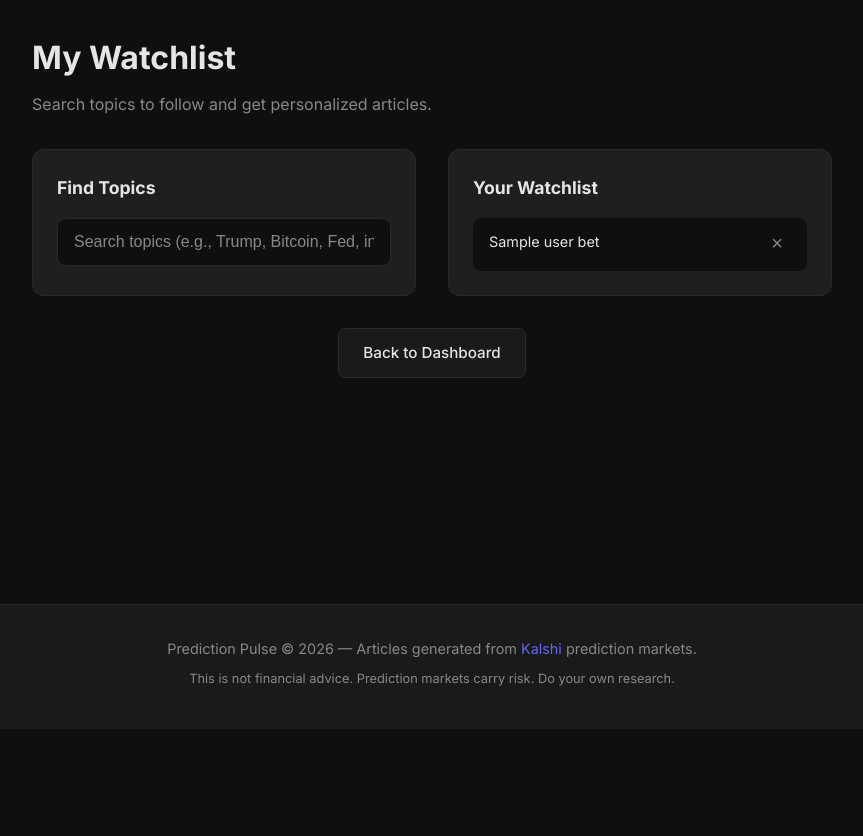
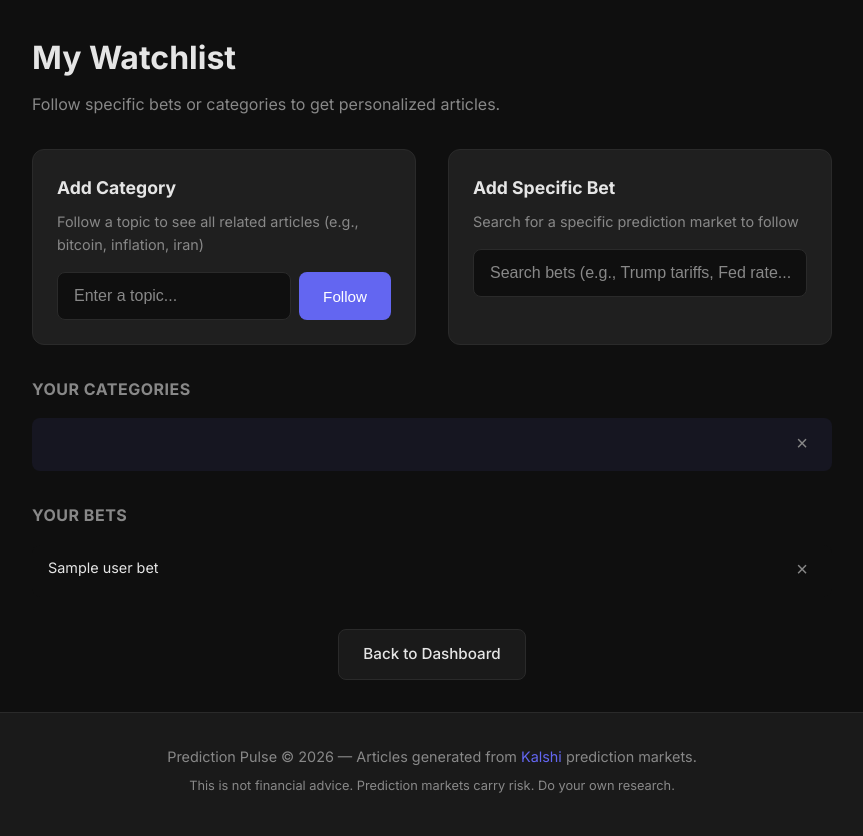
Before and after one commit to squireaintready/kalshi-news, a Flask app: page /watchlist in a window 1280 px wide. Shown: the part 71-907 px from the top of the page, without its empty margins (208-1071 px from the left). Before the commit the page ends 757 px from the top, so only its background shows below. Run offline with Flask 3, Linux system fonts and the light colour scheme; a user stored in the database is signed in; a database or web service that is not in the repository returns one stand-in record (values such as "Sample title"); some libraries are stand-ins or nearby versions.

Commit message:
Add category following + specific bet tracking
Two ways to follow:
1. Categories - just type a keyword (bitcoin, iran, powell)
   - Matches any article with that word in title
   - No API lookup needed
2. Specific bets - search and add exact markets

Dashboard:
- Shows articles matching categories OR specific bets
- Visual distinction between category tags and bet tags

Database:
- New user_categories table for keywords
- Categories stored as lowercase for matching

Co-Authored-By: Claude Opus 4.5 <noreply@anthropic.com>

```diff
--- a/app.py
+++ b/app.py
@@ -230,21 +230,39 @@ def dashboard():
     cache = get_cache()
     user_manager = get_user_manager()
 
-    # Get user's bets
+    # Get user's bets and categories
     user_bets = user_manager.get_user_bets(current_user.id)
+    categories = user_manager.get_user_categories(current_user.id)
     bet_tickers = [bet['market_ticker'] for bet in user_bets]
 
     # Get all articles
     all_articles = cache.get_all_articles()
 
-    # Filter articles related to user's bets
-    my_articles = [
-        a for a in all_articles
-        if a.get('market_ticker') in bet_tickers
-    ]
+    # Filter articles matching user's bets OR categories
+    my_articles = []
+    seen_ids = set()
+
+    for article in all_articles:
+        if article.get('id') in seen_ids:
+            continue
+
+        # Match by ticker
+        if article.get('market_ticker') in bet_tickers:
+            my_articles.append(article)
+            seen_ids.add(article.get('id'))
+            continue
+
+        # Match by category keywords in title
+        title_lower = (article.get('title', '') + ' ' + article.get('market_title', '')).lower()
+        for cat in categories:
+            if cat.lower() in title_lower:
+                my_articles.append(article)
+                seen_ids.add(article.get('id'))
+                break
 
     return render_template('dashboard.html',
                            user_bets=user_bets,
+                           categories=categories,
                            my_articles=my_articles,
                            all_articles=all_articles[:10])
 
@@ -253,45 +271,56 @@ def dashboard():
 @login_required
 @limiter.limit("60 per hour")
 def watchlist():
-    """Manage user's market watchlist"""
+    """Manage user's watchlist - categories and specific bets"""
     user_manager = get_user_manager()
     cache = get_cache()
 
     if request.method == 'POST':
         action = request.form.get('action')
-        ticker = request.form.get('ticker', '').strip().upper()
-        title = request.form.get('title', '')
 
-        if action == 'add' and ticker:
-            # Add immediately - no validation delay
-            user_manager.add_user_ticker(current_user.id, ticker, title)
-            flash(f'Added to watchlist!', 'success')
+        if action == 'add':
+            ticker = request.form.get('ticker', '').strip().upper()
+            title = request.form.get('title', '')
+            if ticker:
+                user_manager.add_user_ticker(current_user.id, ticker, title)
+                flash('Added to watchlist!', 'success')
+                _queue_article_generation(ticker)
 
-            # Queue background article generation
-            _queue_article_generation(ticker)
+        elif action == 'remove':
+            ticker = request.form.get('ticker', '').strip().upper()
+            if ticker:
+                user_manager.remove_user_ticker(current_user.id, ticker)
+                flash('Removed from watchlist.', 'success')
 
-        elif action == 'remove' and ticker:
-            user_manager.remove_user_ticker(current_user.id, ticker)
-            flash(f'Removed from watchlist.', 'success')
+        elif action == 'add_category':
+            keyword = request.form.get('keyword', '').strip()
+            if keyword:
+                user_manager.add_user_category(current_user.id, keyword)
+                flash(f'Now following "{keyword}"!', 'success')
+
+        elif action == 'remove_category':
+            keyword = request.form.get('keyword', '').strip()
+            if keyword:
+                user_manager.remove_user_category(current_user.id, keyword)
+                flash(f'Unfollowed "{keyword}".', 'success')
 
         return redirect(url_for('watchlist'))
 
-    # Get user's current watchlist - use cached titles only (fast)
+    # Get user's watchlist
     user_bets = user_manager.get_user_bets(current_user.id)
+    categories = user_manager.get_user_categories(current_user.id)
+
+    # Enrich bets with titles from cache
     all_articles = cache.get_all_articles()
     ticker_to_title = {a.get('market_ticker'): a.get('market_title') for a in all_articles}
 
     for bet in user_bets:
         ticker = bet.get('market_ticker')
-        # Use stored title, cached title, or ticker as fallback
         bet['title'] = bet.get('title') or ticker_to_title.get(ticker) or ticker
-
-    # Quick add options from existing articles
-    available_tickers = list({a.get('market_ticker') for a in all_articles if a.get('market_ticker')})[:10]
 
     return render_template('watchlist.html',
                            user_bets=user_bets,
-                           available_tickers=available_tickers)
+                           categories=categories)
 
 
 def _queue_article_generation(ticker: str):
--- a/static/style.css
+++ b/static/style.css
@@ -1244,13 +1244,71 @@ a:hover {
     gap: 0.5rem;
 }
 
-.topic-tag {
+.category-tag {
+    background: rgba(99, 102, 241, 0.15);
+    border: 1px solid rgba(99, 102, 241, 0.3);
+    color: var(--color-accent);
+    padding: 0.4rem 0.85rem;
+    border-radius: 20px;
+    font-size: 0.85rem;
+    font-weight: 500;
+}
+
+.bet-tag {
     background: var(--color-bg);
     border: 1px solid var(--color-border);
     padding: 0.4rem 0.85rem;
     border-radius: 6px;
-    font-size: 0.85rem;
+    font-size: 0.8rem;
     line-height: 1.3;
+}
+
+.category-name {
+    font-weight: 500;
+    color: var(--color-accent);
+}
+
+.category-item {
+    background: rgba(99, 102, 241, 0.08);
+}
+
+.section-desc {
+    font-size: 0.9rem;
+    color: var(--color-text-muted);
+    margin-bottom: 1rem;
+}
+
+.add-section {
+    background: var(--color-bg-card);
+    border: 1px solid var(--color-border);
+    border-radius: 12px;
+    padding: 1.5rem;
+}
+
+.add-section h2 {
+    font-size: 1.1rem;
+    margin-bottom: 0.5rem;
+}
+
+.add-category-form .input-group {
+    display: flex;
+    gap: 0.5rem;
+}
+
+.watchlist-display {
+    margin-top: 2rem;
+}
+
+.watchlist-section {
+    margin-bottom: 2rem;
+}
+
+.watchlist-section h2 {
+    font-size: 1rem;
+    color: var(--color-text-muted);
+    margin-bottom: 1rem;
+    text-transform: uppercase;
+    letter-spacing: 0.5px;
 }
 
 /* Error Pages */
--- a/templates/watchlist.html
+++ b/templates/watchlist.html
@@ -5,26 +5,60 @@
 <div class="watchlist-page">
     <div class="page-header">
         <h1>My Watchlist</h1>
-        <p>Search topics to follow and get personalized articles.</p>
+        <p>Follow specific bets or categories to get personalized articles.</p>
     </div>
 
     <div class="watchlist-grid">
-        <section class="add-ticker-section">
-            <h2>Find Topics</h2>
+        <section class="add-section">
+            <h2>Add Category</h2>
+            <p class="section-desc">Follow a topic to see all related articles (e.g., bitcoin, inflation, iran)</p>
+            <form method="POST" class="add-category-form">
+                <input type="hidden" name="action" value="add_category">
+                <div class="input-group">
+                    <input type="text" name="keyword" placeholder="Enter a topic..."
+                           class="search-input" required>
+                    <button type="submit" class="btn btn-primary">Follow</button>
+                </div>
+            </form>
+        </section>
+
+        <section class="add-section">
+            <h2>Add Specific Bet</h2>
+            <p class="section-desc">Search for a specific prediction market to follow</p>
             <div class="search-container">
-                <input type="text" id="market-search" placeholder="Search topics (e.g., Trump, Bitcoin, Fed, inflation...)"
+                <input type="text" id="market-search" placeholder="Search bets (e.g., Trump tariffs, Fed rate...)"
                        class="search-input" autocomplete="off">
                 <div id="search-results" class="search-results"></div>
             </div>
         </section>
+    </div>
 
-        <section class="current-watchlist">
-            <h2>Your Watchlist</h2>
-            {% if user_bets %}
+    <div class="watchlist-display">
+        {% if categories %}
+        <section class="watchlist-section">
+            <h2>Your Categories</h2>
+            <div class="watchlist-items">
+                {% for cat in categories %}
+                <div class="watchlist-item category-item">
+                    <span class="category-name">{{ cat }}</span>
+                    <form method="POST" class="remove-form">
+                        <input type="hidden" name="action" value="remove_category">
+                        <input type="hidden" name="keyword" value="{{ cat }}">
+                        <button type="submit" class="remove-btn" title="Remove">&times;</button>
+                    </form>
+                </div>
+                {% endfor %}
+            </div>
+        </section>
+        {% endif %}
+
+        {% if user_bets %}
+        <section class="watchlist-section">
+            <h2>Your Bets</h2>
             <div class="watchlist-items">
                 {% for bet in user_bets %}
                 <div class="watchlist-item">
-                    <span class="watchlist-title">{{ bet.title or bet.market_ticker }}</span>
+                    <span class="watchlist-title">{{ bet.title }}</span>
                     <form method="POST" class="remove-form">
                         <input type="hidden" name="action" value="remove">
                         <input type="hidden" name="ticker" value="{{ bet.market_ticker }}">
@@ -33,12 +67,14 @@
                 </div>
                 {% endfor %}
             </div>
-            {% else %}
-            <div class="empty-watchlist">
-                <p>Your watchlist is empty. Search for markets above!</p>
-            </div>
-            {% endif %}
         </section>
+        {% endif %}
+
+        {% if not categories and not user_bets %}
+        <div class="empty-watchlist">
+            <p>Your watchlist is empty. Add categories or bets above!</p>
+        </div>
+        {% endif %}
     </div>
 
     <div class="back-link-container">
@@ -85,16 +121,15 @@ searchInput.addEventListener('input', function() {
                         </div>
                     `).join('');
                 } else {
-                    searchResults.innerHTML = '<div class="no-results">No topics found. Try different keywords.</div>';
+                    searchResults.innerHTML = '<div class="no-results">No bets found. Try adding it as a category instead!</div>';
                 }
             })
             .catch(err => {
                 searchResults.innerHTML = '<div class="search-error">Search failed. Please try again.</div>';
             });
-    }, 300);
+    }, 400);
 });
 
-// Close results when clicking outside
 document.addEventListener('click', function(e) {
     if (!searchInput.contains(e.target) && !searchResults.contains(e.target)) {
         searchResults.classList.remove('active');
```
Also changed, not shown: auth.py (+70 -0 lines), templates/dashboard.html (+21 -18 lines).
